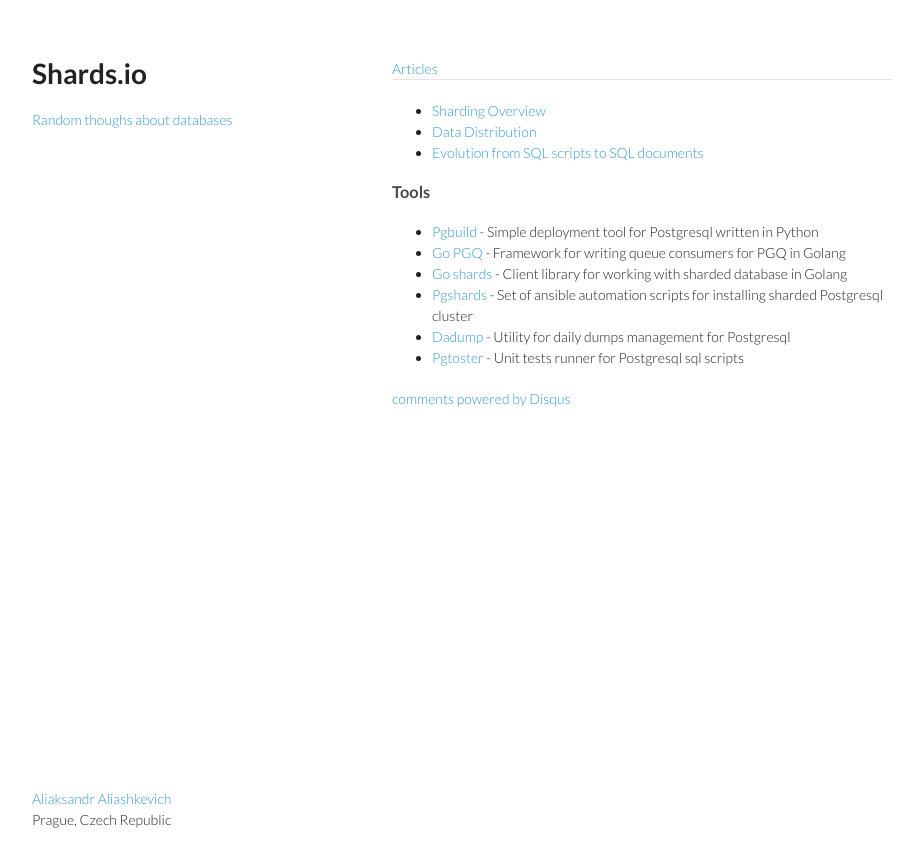
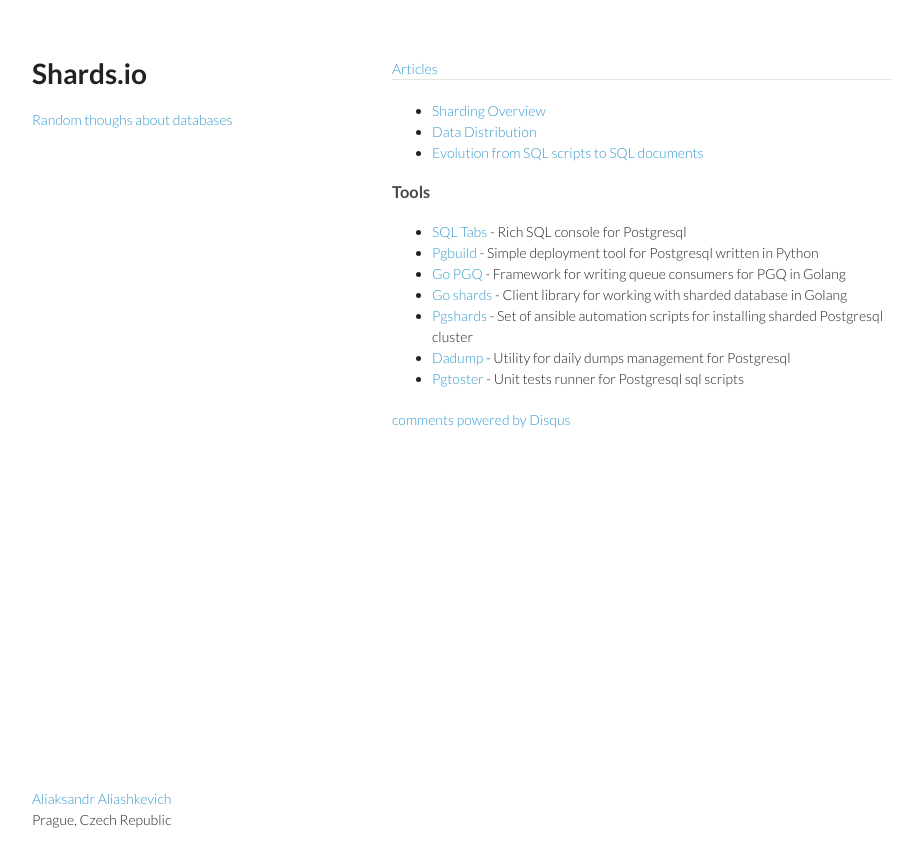
Before and after one commit to shardsio/shardsio.github.io, a Jekyll site: the page built from index.md, in a window 1280 px wide. Shown: the top 867 px of the page, without its empty margins (178-1091 px from the left). Built offline with Jekyll 4.4.1, drawn with Linux system fonts in a browser that asks for light colours; Markdown is read by kramdown in place of the engine named in the settings; comment, search, counter and statistics services are not loaded.

Commit message:
sql tabs added to list of tools

```diff
--- a/index.md
+++ b/index.md
@@ -9,6 +9,7 @@
 
 ### Tools
 
+- [SQL Tabs](https://www.sqltabs.com) - Rich SQL console for Postgresql
 - [Pgbuild](https://github.com/sasha-alias/pgbuild) - Simple deployment tool for Postgresql written in Python
 - [Go PGQ](https://github.com/sasha-alias/pgq) - Framework for writing queue consumers for PGQ in Golang
 - [Go shards](https://github.com/sasha-alias/shards) - Client library for working with sharded database in Golang
```
